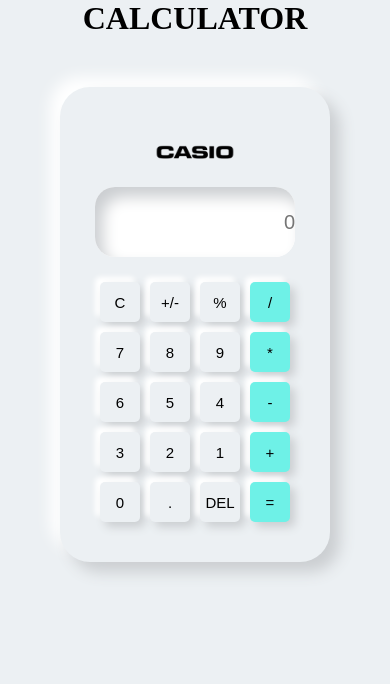
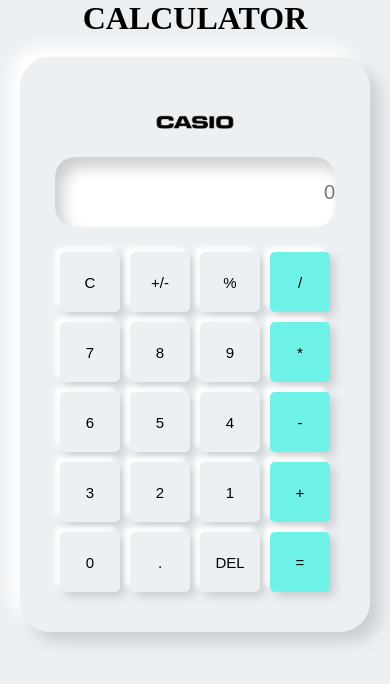
Before and after one commit to hasanrakibgit/calculator, a plain HTML site: page index.html in a window 390 px wide. Drawn offline with Linux system fonts and the light colour scheme.

Commit message:
Add files via upload

```diff
--- a/style.css
+++ b/style.css
@@ -88,9 +88,9 @@ h1{
     }
     .card{
 
-        max-width: 200px;
+        max-width: 280px;
         text-align: center;
-        margin-top: 50px;
+        margin-top: 20px;
         box-shadow:  10px 10px 15px #cbced1,
                     -10px -10px 15px white ;
         padding: 30px 35px 35px 35px;
@@ -111,7 +111,7 @@ h1{
     }
     .calc-head #result{
         height: 30px;
-        width: 200px;
+        width: 280px;
         font-size: 20px;
         padding: 20px 0;
         text-align: right;
@@ -125,8 +125,8 @@ h1{
         inset -8px -10px 15px white ;
     }
     .btn{
-        height: 40px;
-        width: 40px;
+        height: 60px;
+        width: 60px;
         background: #ecf0f3;
 
         cursor: pointer;
```
